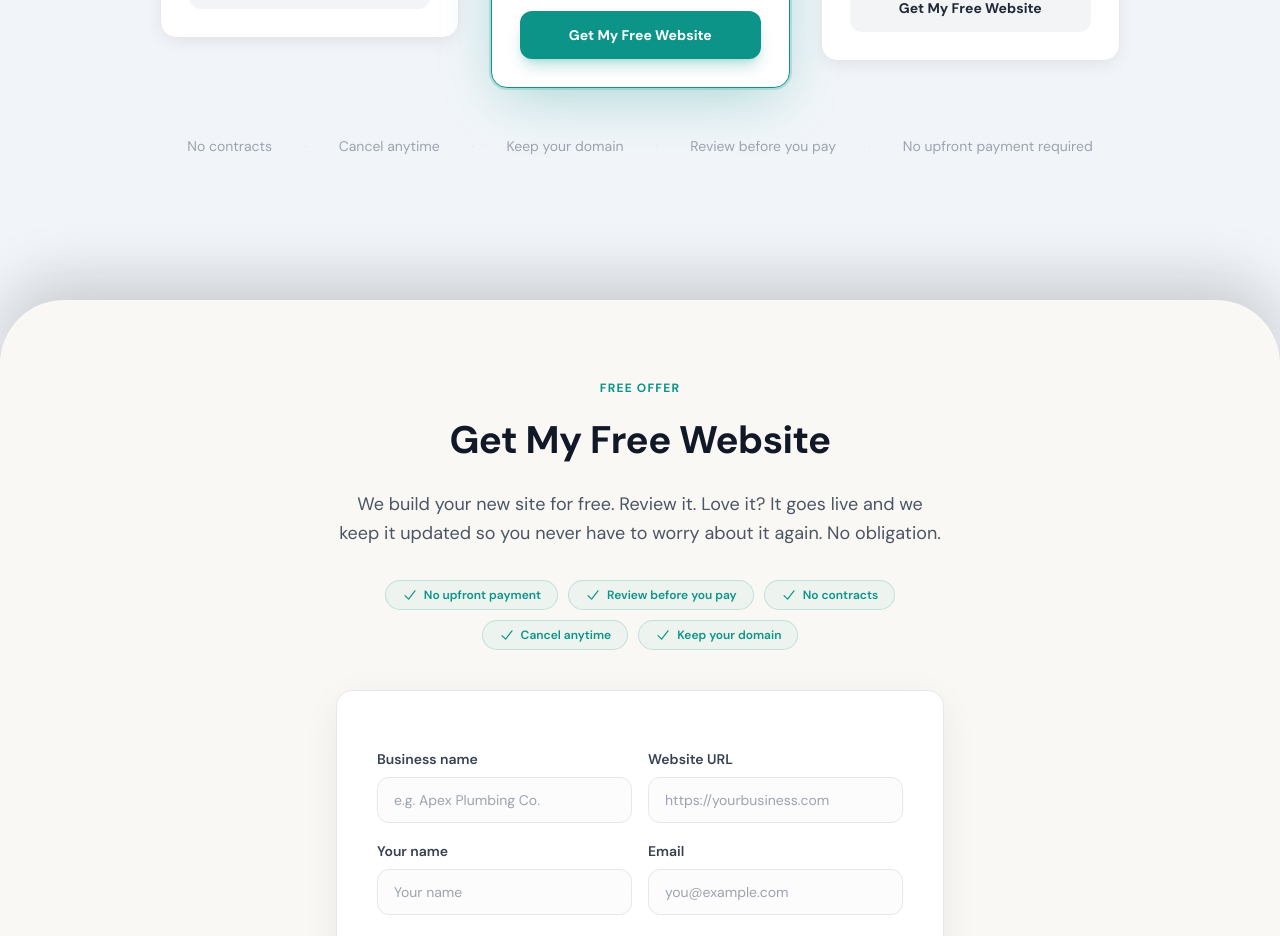
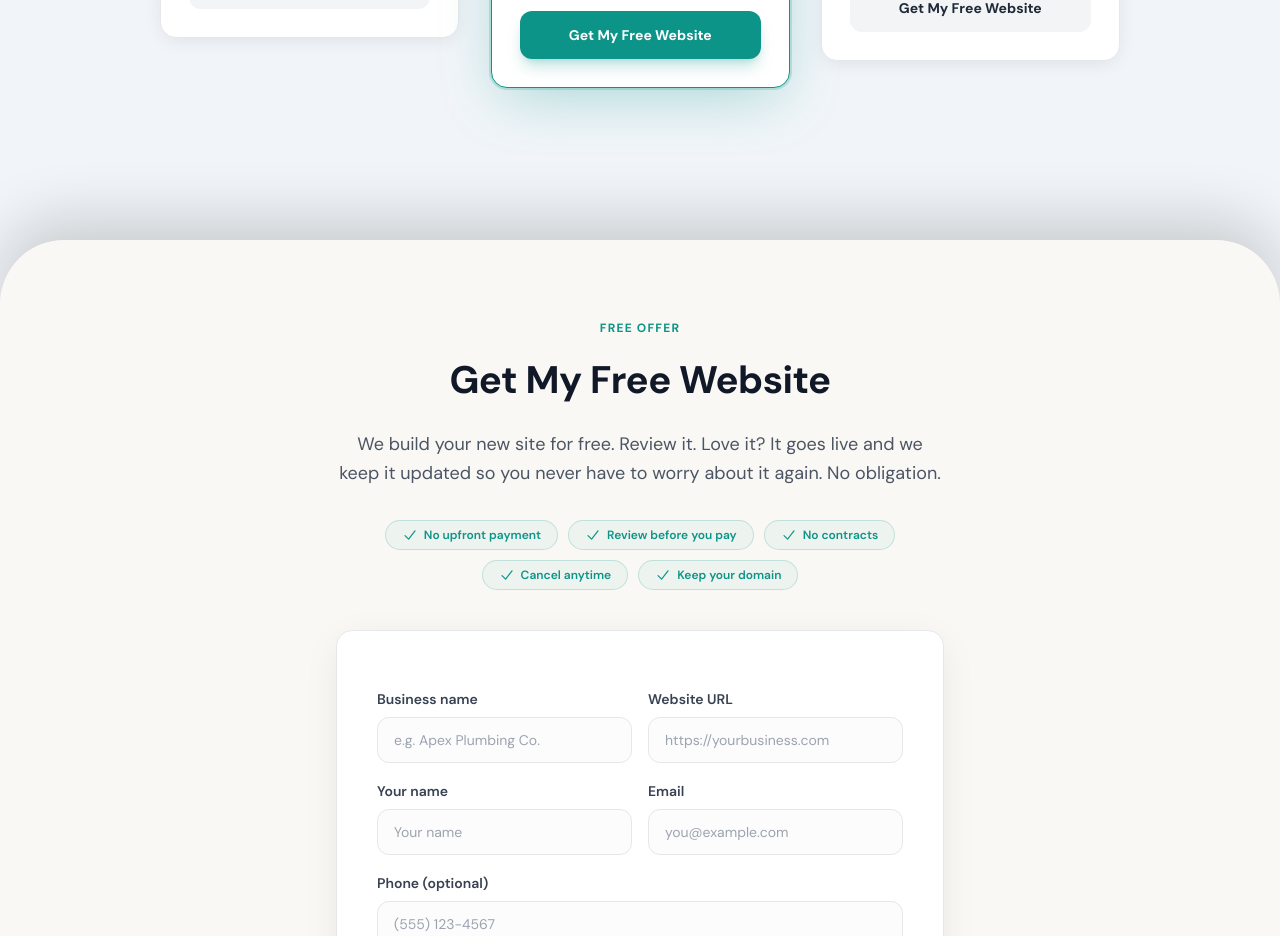
Before and after one commit to alpadev-ux/siterunner-landing, a React (Vite) app: page / in a window 1280 px wide. Shown: the part 6880-7816 px from the top of the page. Built offline with nearby package versions, Linux system fonts and the light colour scheme.

Commit message:
update site branding, favicon, and layout improvements

```diff
--- a/src/App.jsx
+++ b/src/App.jsx
@@ -669,19 +669,6 @@ export default function App() {
               </Reveal>
             ))}
           </div>
-          <Reveal delay={400}>
-            <div className="mt-10 flex flex-wrap justify-center gap-x-8 gap-y-2 text-sm text-gray-400 text-center">
-              <span>No contracts</span>
-              <span className="text-gray-200">·</span>
-              <span>Cancel anytime</span>
-              <span className="text-gray-200">·</span>
-              <span>Keep your domain</span>
-              <span className="text-gray-200">·</span>
-              <span>Review before you pay</span>
-              <span className="text-gray-200">·</span>
-              <span>No upfront payment required</span>
-            </div>
-          </Reveal>
         </div>
       </section>
 
```
